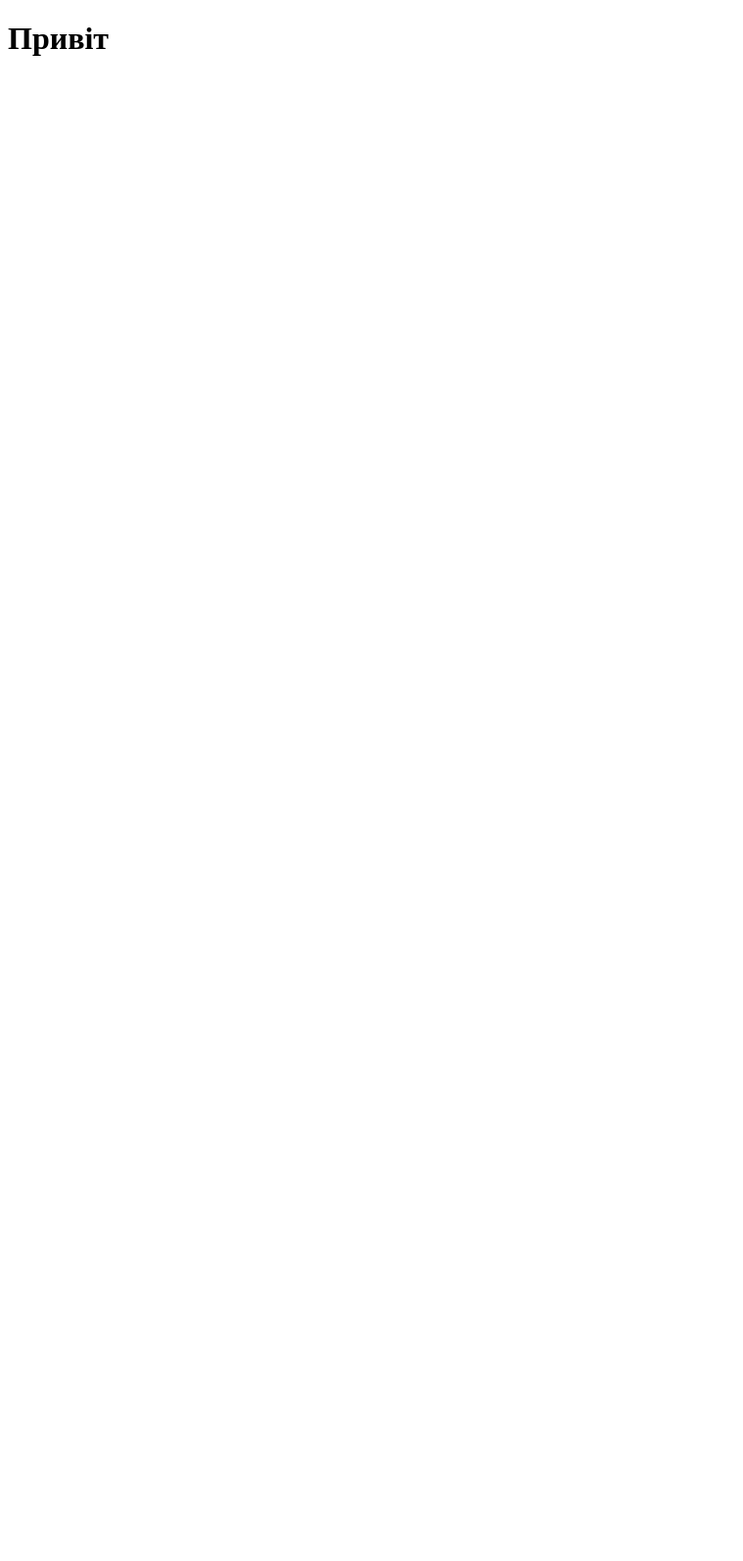
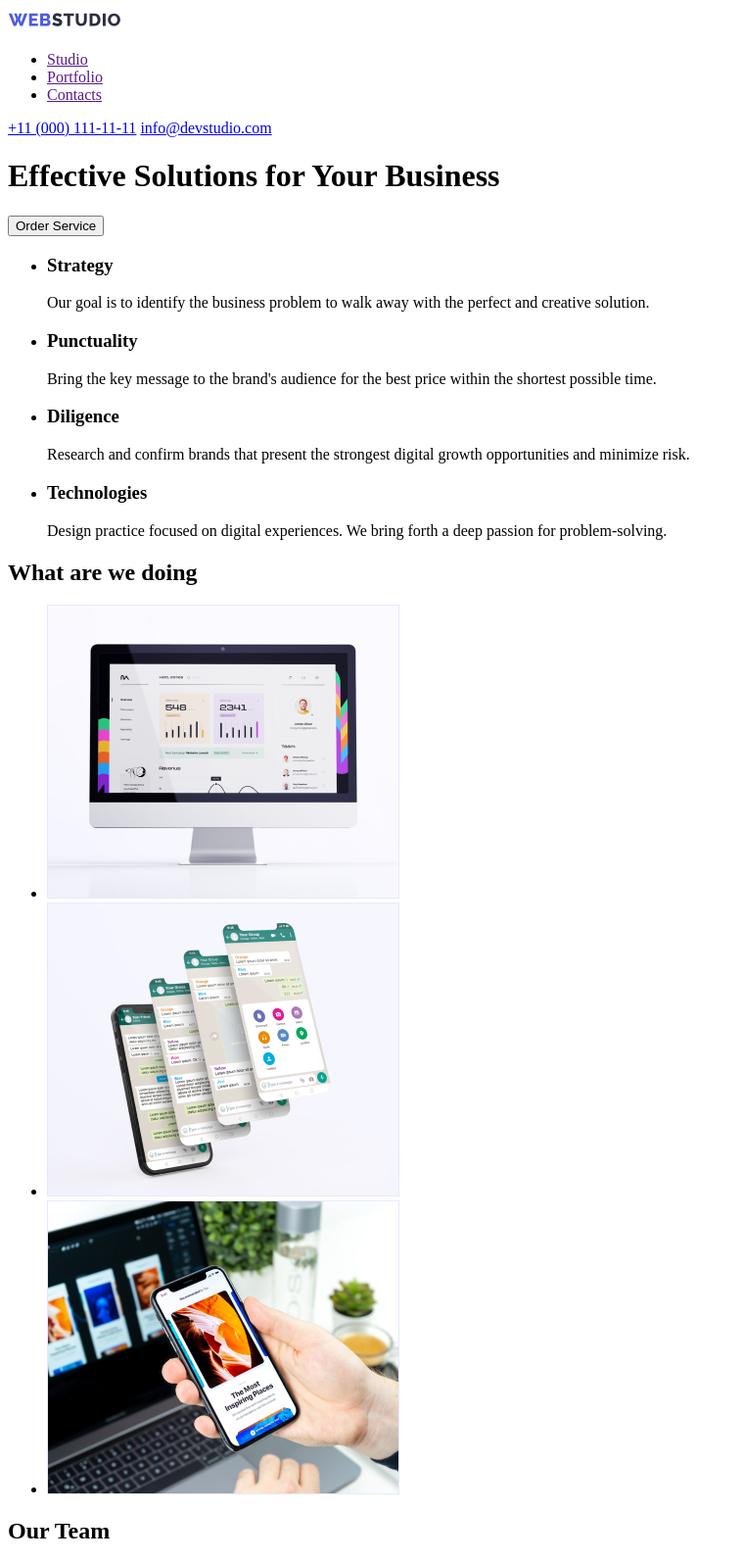
Before and after one commit to Svin07/Tutorial, a plain HTML site: page index.html in a window 1280 px wide. Shown: the top 1593 px of the page at 98% size, without its empty margins (0-759 px from the left). Before the commit the page ends 800 px from the top, so only its background shows below. Drawn offline with Linux system fonts and the light colour scheme.

Commit message:
mySite_start

```diff
--- a/index.html
+++ b/index.html
@@ -1,12 +1,140 @@
 <!DOCTYPE html>
 <html lang="en">
-<head>
-    <meta charset="UTF-8">
-    <meta http-equiv="X-UA-Compatible" content="IE=edge">
-    <meta name="viewport" content="width=device-width, initial-scale=1.0">
+  <head>
+    <meta charset="UTF-8" />
+    <meta http-equiv="X-UA-Compatible" content="IE=edge" />
+    <meta name="viewport" content="width=device-width, initial-scale=1.0" />
     <title>Document</title>
-</head>
-<body>
-    <h1>Привіт</h1>
-</body>
+  </head>
+  <body>
+    <!-- Header -->
+    <header>
+      <a href="/index.html">
+        <img src="./img/Logo.svg" alt="logo" />
+      </a>
+      <nav>
+        <ul>
+          <li><a href="">Studio</a></li>
+          <li><a href="">Portfolio</a></li>
+          <li><a href="">Contacts</a></li>
+        </ul>
+      </nav>
+      <a href="+110001111111" class="contacts-number">+11 (000) 111-11-11</a>
+      <a href="mailto:info@devstudio.com" class="contacts-email"
+        >info@devstudio.com</a
+      >
+    </header>
+    <!-- Hero -->
+    <h1>Effective Solutions for Your Business</h1>
+    <button type="button">Order Service</button>
+    <!-- Main content -->
+    <section>
+      <ul>
+        <li>
+          <h3>Strategy</h3>
+          <p>
+            Our goal is to identify the business problem to walk away with the
+            perfect and creative solution.
+          </p>
+        </li>
+        <li>
+          <h3>Punctuality</h3>
+          <p>
+            Bring the key message to the brand's audience for the best price
+            within the shortest possible time.
+          </p>
+        </li>
+        <li>
+          <h3>Diligence</h3>
+          <p>
+            Research and confirm brands that present the strongest digital
+            growth opportunities and minimize risk.
+          </p>
+        </li>
+        <li>
+          <h3>Technologies</h3>
+          <p>
+            Design practice focused on digital experiences. We bring forth a
+            deep passion for problem-solving.
+          </p>
+        </li>
+      </ul>
+    </section>
+    <section>
+      <h2>What are we doing</h2>
+      <ul>
+        <li>
+          <img
+            src="./img/rectangle_71.jpg"
+            alt="Figure 1"
+            width="360"
+            height="300"
+          />
+        </li>
+        <li>
+          <img
+            src="./img/rectangle_72.jpg"
+            alt="Figure 2"
+            width="360"
+            height="300"
+          />
+        </li>
+        <li>
+          <img
+            src="./img/rectangle_73.jpg"
+            alt="Figure 3"
+            width="360"
+            height="300"
+          />
+        </li>
+      </ul>
+    </section>
+    <section>
+      <h2>Our Team</h2>
+      <ul>
+        <li>
+          <img
+            src="./img/portrait1.jpg"
+            alt="portrait 1"
+            width="264"
+            height="260"
+          />
+        </li>
+        <li>
+          <img
+            src="./img/portrait2.jpg"
+            alt="portrait 2"
+            width="264"
+            height="260"
+          />
+        </li>
+        <li>
+          <img
+            src="./img/portrait3.jpg"
+            alt="portrait 3"
+            width="264"
+            height="260"
+          />
+        </li>
+        <li>
+          <img
+            src="./img/portrait4.jpg"
+            alt="portrait 4"
+            width="264"
+            height="260"
+          />
+        </li>
+      </ul>
+    </section>
+    <!-- Footer -->
+    <footer>
+      <a href="/index.html">
+        <img src="./img/Logo.svg" alt="logo" />
+      </a>
+      <p>
+        Increase the flow of customers and sales for your business with digital
+        marketing & growth solutions.
+      </p>
+    </footer>
+  </body>
 </html>
```
Also changed, not shown: img/Logo.svg (added), img/portrait1.jpg (added), img/portrait2.jpg (added), img/portrait3.jpg (added), img/portrait4.jpg (added), img/rectangle_71.jpg (added), img/rectangle_72.jpg (added), img/rectangle_73.jpg (added), 1 other file.
